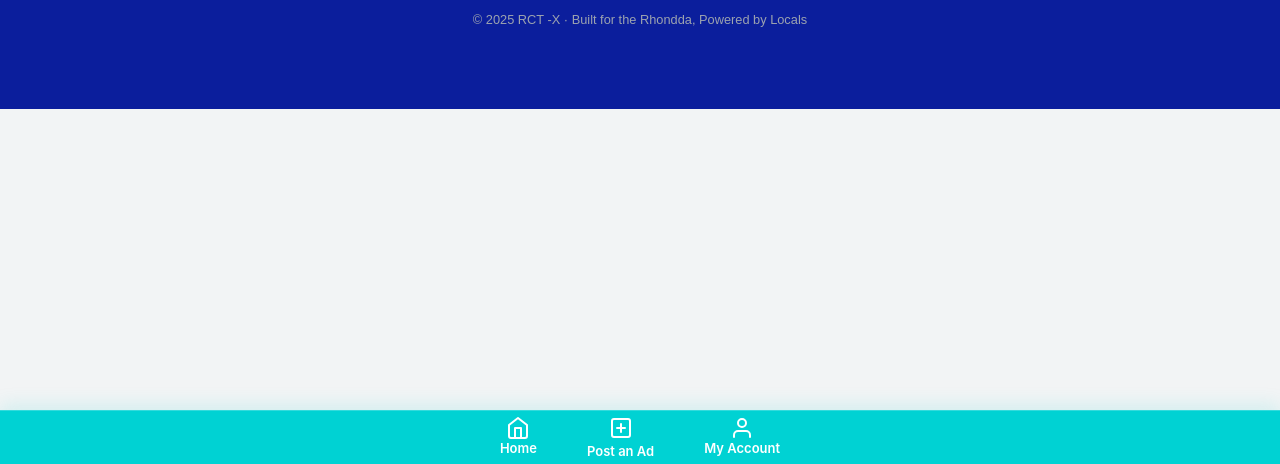
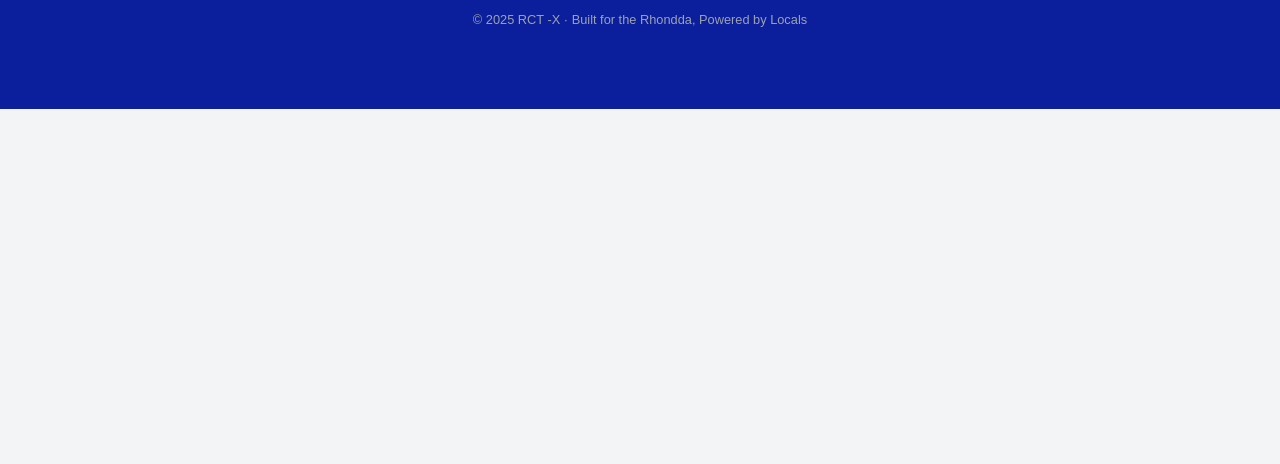
Before and after one commit to valleysameday/test, a plain HTML site: page index.html in a window 1280 px wide. Shown: the part 336-800 px from the top of the page. Drawn offline with Linux system fonts and the light colour scheme; no server answers.

Commit message:
Update index.html

```diff
--- a/index.html
+++ b/index.html
@@ -100,42 +100,6 @@
     </p>
   </div>
 </div>
-<!-- ================= FIXED ACTION BAR ================= -->
-<div class="action-bar">
-
-  <!-- Home -->
-  <a href="/" class="action-link">
-    <svg xmlns="http://www.w3.org/2000/svg" width="24" height="24" viewBox="0 0 24 24"
-         fill="none" stroke="currentColor" stroke-width="2" stroke-linecap="round" stroke-linejoin="round">
-      <path d="M3 9l9-7 9 7v11a2 2 0 0 1-2 2H5a2 2 0 0 1-2-2z"/>
-      <polyline points="9 22 9 12 15 12 15 22"/>
-    </svg>
-    <span class="label-main">Home</span>
-  </a>
-
-  <!-- Post an Ad -->
-  <a href="/post" id="openPostModal" class="action-link post-free">
-    <div class="icon-wrap">
-      <svg xmlns="http://www.w3.org/2000/svg" width="24" height="24" viewBox="0 0 24 24"
-           fill="none" stroke="currentColor" stroke-width="2" stroke-linecap="round" stroke-linejoin="round">
-        <rect x="3" y="3" width="18" height="18" rx="2" ry="2"/>
-        <line x1="12" y1="8" x2="12" y2="16"/>
-        <line x1="8" y1="12" x2="16" y2="12"/>
-      </svg> </div>
-    <span>Post an Ad</span>
-  </a>
-
-  <!-- My Account -->
-  <a href="/account" id="openAccountModal" class="action-link">
-    <svg xmlns="http://www.w3.org/2000/svg" width="24" height="24" viewBox="0 0 24 24"
-         fill="none" stroke="currentColor" stroke-width="2" stroke-linecap="round" stroke-linejoin="round">
-      <path d="M20 21v-2a4 4 0 0 0-4-4H8a4 4 0 0 0-4 4v2"/>
-      <circle cx="12" cy="7" r="4"/>
-    </svg>
-    <span class="label-main">My Account</span>
-  </a>
-
-</div>
 
 <!-- ================= FOOTER ================= -->
 <footer class="site-footer">
```
